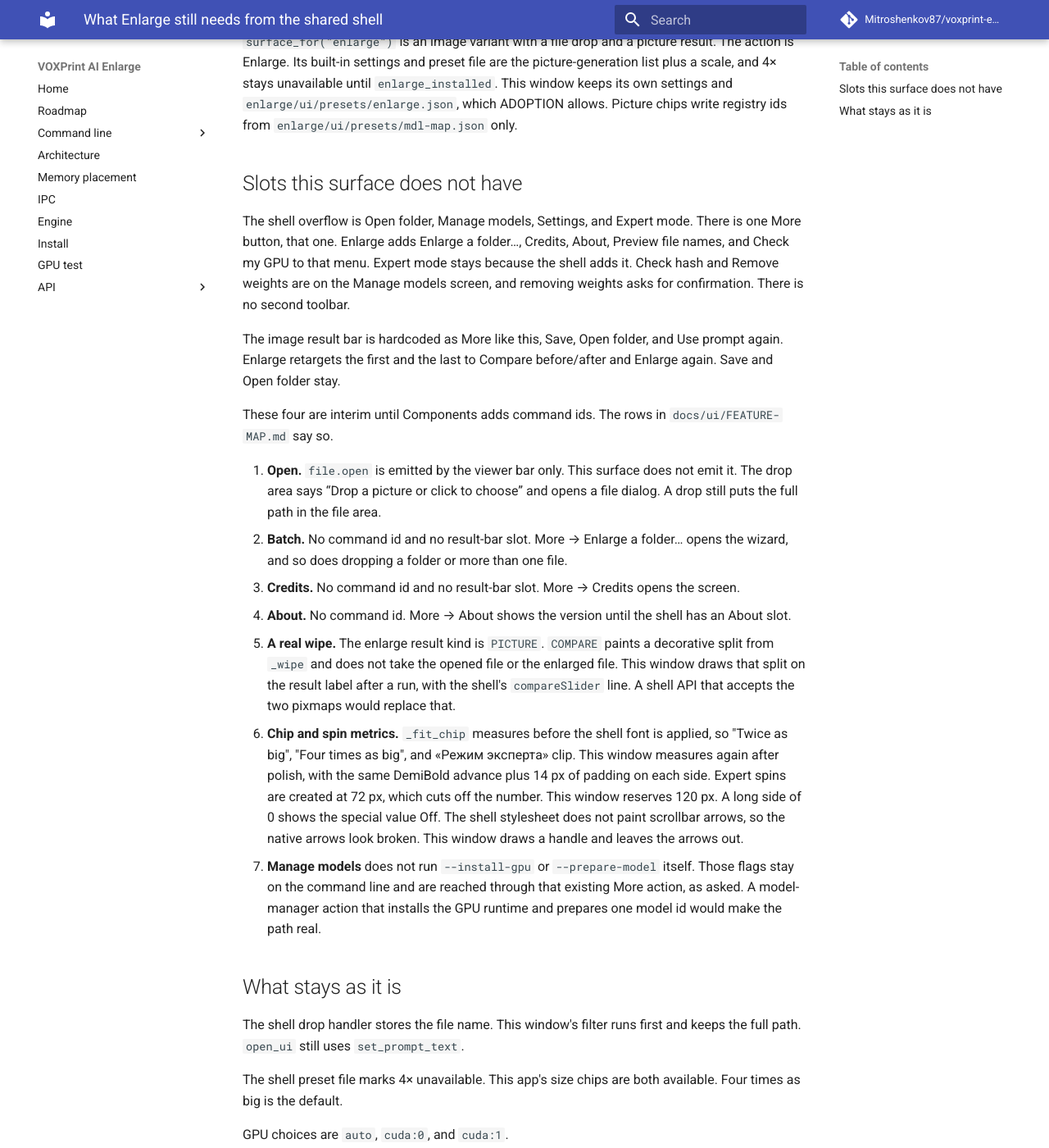
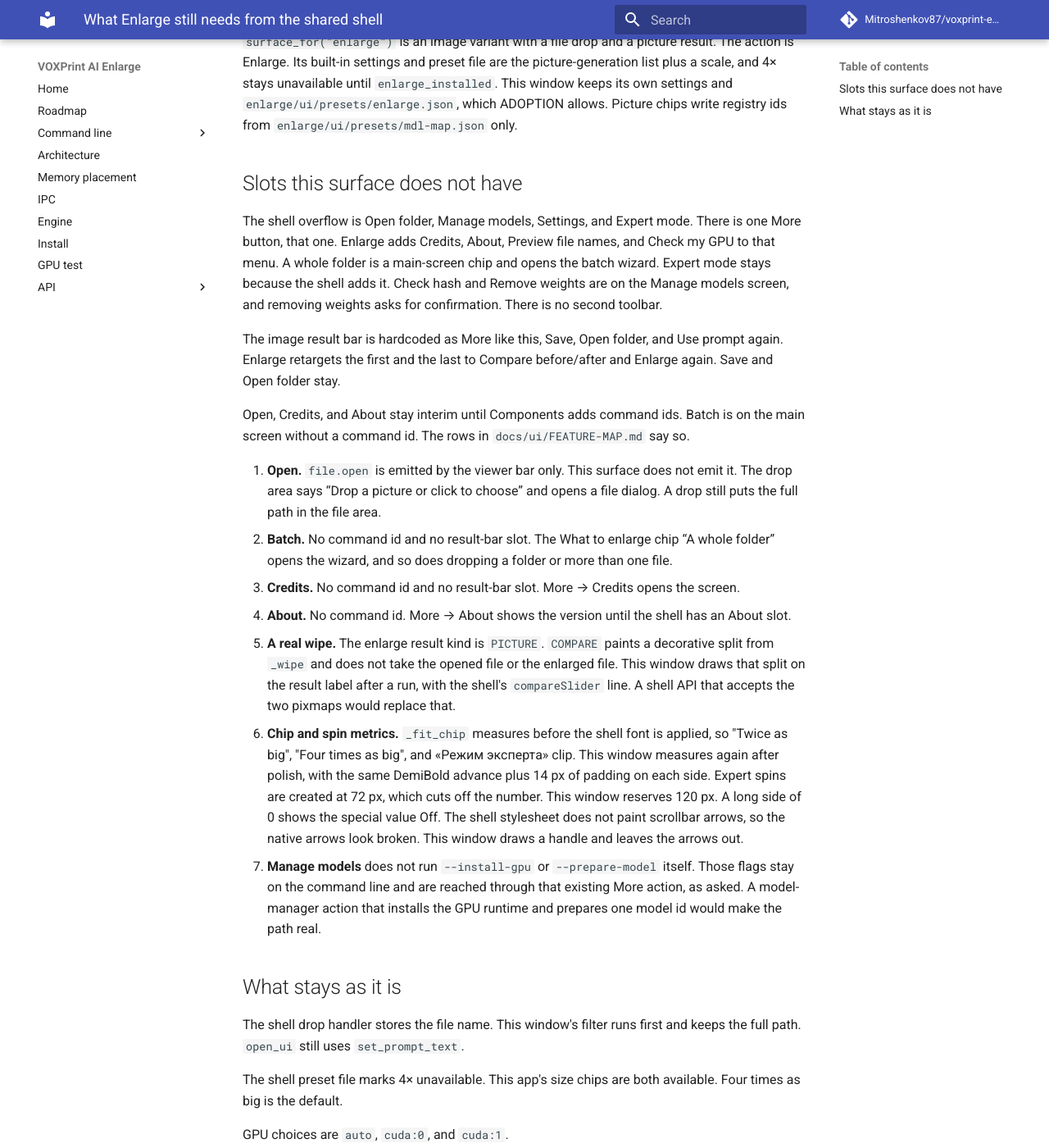
Before and after one commit to Mitroshenkov87/voxprint-enlarge, an MkDocs documentation site: the page built from docs/SIMPLE-LAYOUT-GAPS.md, in a window 1280 px wide and 1400 px high, scrolled down 374 px. Shown: the whole window at 82% size. Built offline with MkDocs 1.6.1 and Material for MkDocs 9.7.7, drawn with Linux system fonts in a browser that asks for light colours; comment, search, counter and statistics services are not loaded; some of the changed text lies outside the part shown.

Commit message:
Give simple mode the choices a person actually uses.
Size, quality, save location, and one picture or a folder are chips that write the shared state. Face restore and noise removal stay off until the worker runs them.

Co-authored-by: Aleksandr Mitroshenkov <Mitroshenkov87@users.noreply.github.com>

```diff
--- a/docs/SIMPLE-LAYOUT-GAPS.md
+++ b/docs/SIMPLE-LAYOUT-GAPS.md
@@ -22,8 +22,9 @@ registry ids from `enlarge/ui/presets/mdl-map.json` only.
 ## Slots this surface does not have
 
 The shell overflow is Open folder, Manage models, Settings, and Expert mode.
-There is one More button, that one. Enlarge adds Enlarge a folder…, Credits,
-About, Preview file names, and Check my GPU to that menu. Expert mode stays
+There is one More button, that one. Enlarge adds Credits, About, Preview
+file names, and Check my GPU to that menu. A whole folder is a main-screen
+chip and opens the batch wizard. Expert mode stays
 because the shell adds it. Check hash and Remove weights are on the Manage
 models screen, and removing weights asks for confirmation. There is no second
 toolbar.
@@ -32,14 +33,16 @@ The image result bar is hardcoded as More like this, Save, Open folder, and
 Use prompt again. Enlarge retargets the first and the last to Compare
 before/after and Enlarge again. Save and Open folder stay.
 
-These four are interim until Components adds command ids. The rows in
+Open, Credits, and About stay interim until Components adds command ids.
+Batch is on the main screen without a command id. The rows in
 `docs/ui/FEATURE-MAP.md` say so.
 
 1. **Open.** `file.open` is emitted by the viewer bar only. This surface does
    not emit it. The drop area says “Drop a picture or click to choose” and
    opens a file dialog. A drop still puts the full path in the file area.
-2. **Batch.** No command id and no result-bar slot. More → Enlarge a folder…
-   opens the wizard, and so does dropping a folder or more than one file.
+2. **Batch.** No command id and no result-bar slot. The What to enlarge chip
+   “A whole folder” opens the wizard, and so does dropping a folder or more
+   than one file.
 3. **Credits.** No command id and no result-bar slot. More → Credits opens the
    screen.
 4. **About.** No command id. More → About shows the version until the shell
@@ -72,8 +75,9 @@ available. Four times as big is the default.
 
 GPU choices are `auto`, `cuda:0`, and `cuda:1`.
 
-Face restore and the generative tier are hidden. The old window did not run
-them, and the worker request has no field for them.
+Face restore, noise removal, and the generative tier are hidden. The worker
+request has no field for them. Face restore and noise removal need worker
+support before a chip can be honest.
 
 `--serve`, `--hidden`, `--register`, `--unregister`, `--exe`,
 `--install-suite`, `--uninstall-suite`, `--worker`, `--parent-lock-pid`,
```
Also changed, not shown: docs/ui/FEATURE-MAP.md (+25 -15 lines), docs/ui/en-expert.png, docs/ui/en-more.png, docs/ui/en-result.png, docs/ui/en-simple.png, docs/ui/ru-expert.png, docs/ui/ru-more.png, docs/ui/ru-result.png, docs/ui/ru-simple.png, 6 other files.
